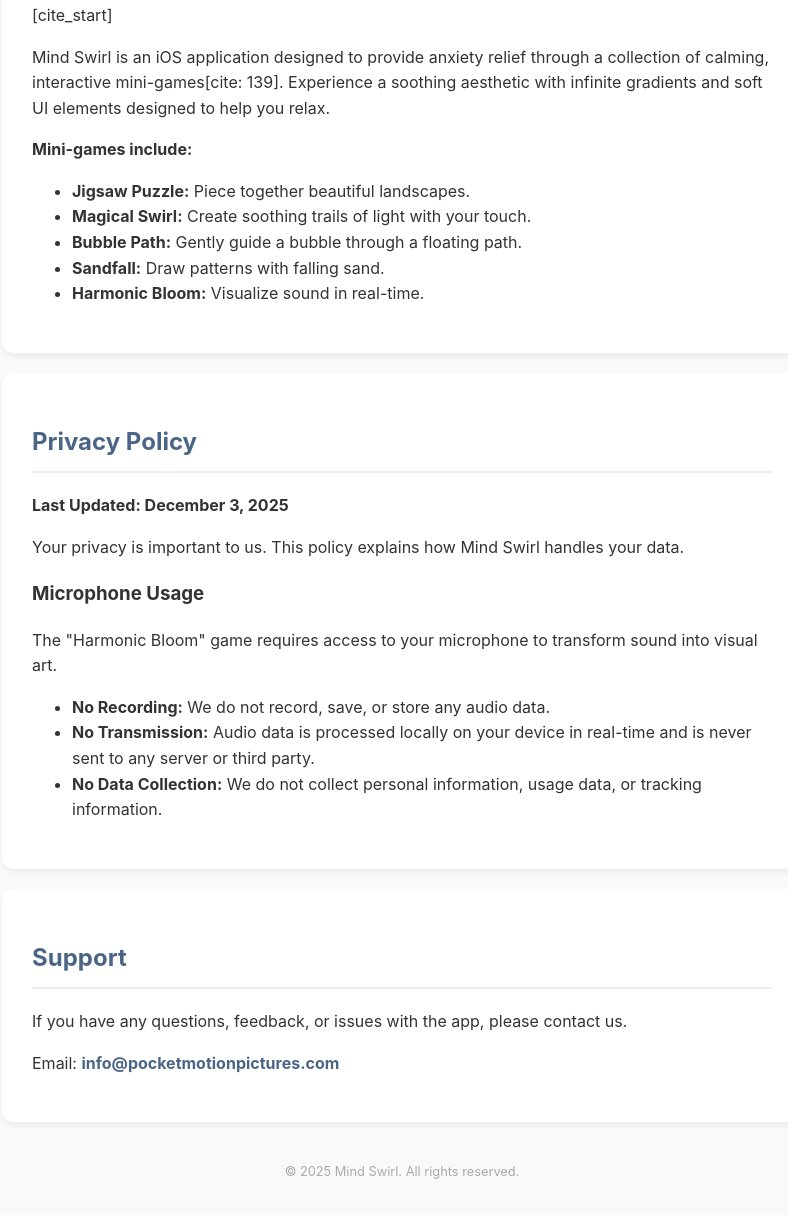
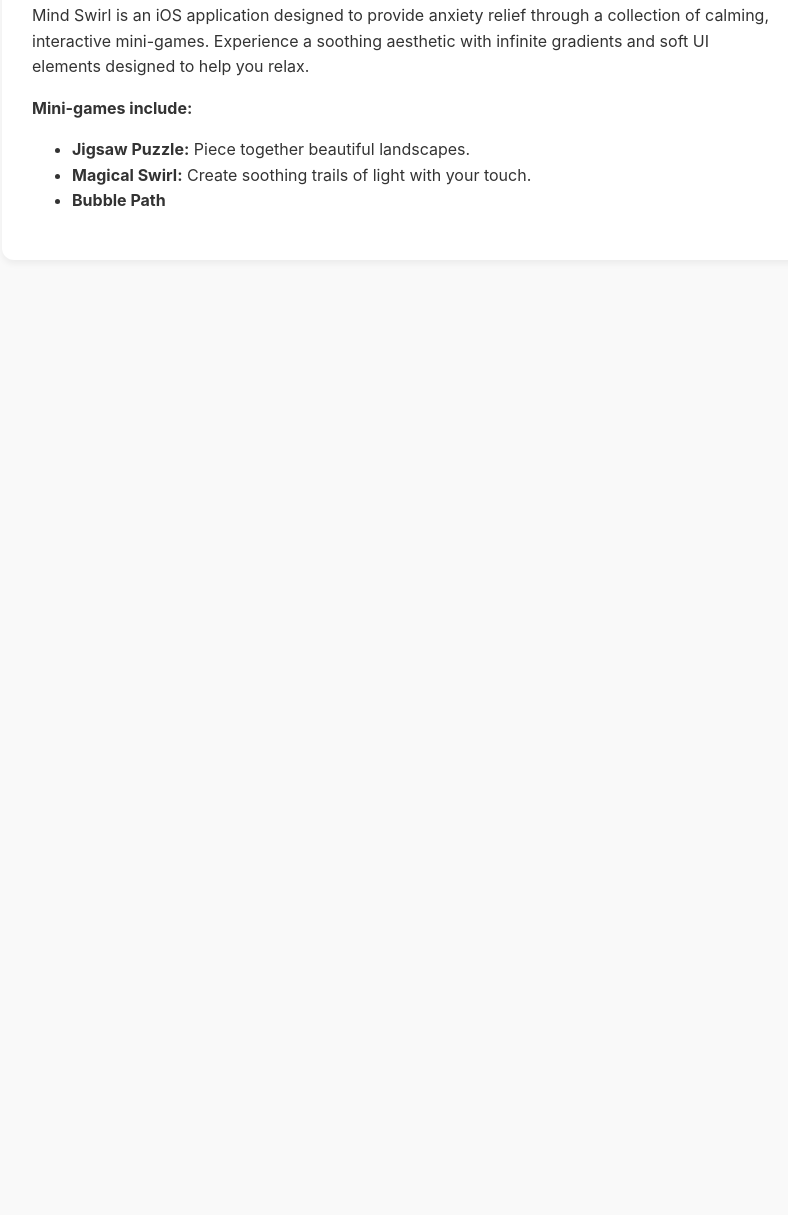
Before and after one commit to JeremyDenver78/Mind_Swirl_webspage, a plain HTML site: page index.html in a window 1280 px wide. Shown: the part 379-1594 px from the top of the page, without its empty margins (238-1026 px from the left). After the commit the page ends 800 px from the top, so only its background shows below. Drawn offline with Linux system fonts and the light colour scheme.

Commit message:
Remove citation markup from app description

```diff
--- a/index.html
+++ b/index.html
@@ -24,39 +24,9 @@
 
     <div class="section">
         <h2>About the App</h2>
-        [cite_start]<p>Mind Swirl is an iOS application designed to provide anxiety relief through a collection of calming, interactive mini-games[cite: 139]. Experience a soothing aesthetic with infinite gradients and soft UI elements designed to help you relax.</p>
+        <p>Mind Swirl is an iOS application designed to provide anxiety relief through a collection of calming, interactive mini-games. Experience a soothing aesthetic with infinite gradients and soft UI elements designed to help you relax.</p>
         <p><strong>Mini-games include:</strong></p>
         <ul>
             <li><strong>Jigsaw Puzzle:</strong> Piece together beautiful landscapes.</li>
             <li><strong>Magical Swirl:</strong> Create soothing trails of light with your touch.</li>
-            <li><strong>Bubble Path:</strong> Gently guide a bubble through a floating path.</li>
-            <li><strong>Sandfall:</strong> Draw patterns with falling sand.</li>
-            <li><strong>Harmonic Bloom:</strong> Visualize sound in real-time.</li>
-        </ul>
-    </div>
-
-    <div class="section">
-        <h2>Privacy Policy</h2>
-        <p><strong>Last Updated: December 3, 2025</strong></p>
-        <p>Your privacy is important to us. This policy explains how Mind Swirl handles your data.</p>
-
-        <h3>Microphone Usage</h3>
-        <p>The "Harmonic Bloom" game requires access to your microphone to transform sound into visual art.</p>
-        <ul>
-            <li><strong>No Recording:</strong> We do not record, save, or store any audio data.</li>
-            <li><strong>No Transmission:</strong> Audio data is processed locally on your device in real-time and is never sent to any server or third party.</li>
-            <li><strong>No Data Collection:</strong> We do not collect personal information, usage data, or tracking information.</li>
-        </ul>
-    </div>
-
-    <div class="section">
-        <h2>Support</h2>
-        <p>If you have any questions, feedback, or issues with the app, please contact us.</p>
-        <p>Email: <span class="contact-email">info@pocketmotionpictures.com</span></p> </div>
-
-    <footer>
-        <p>&copy; 2025 Mind Swirl. All rights reserved.</p>
-    </footer>
-
-</body>
-</html>
+            <li><strong>Bubble Path
```
